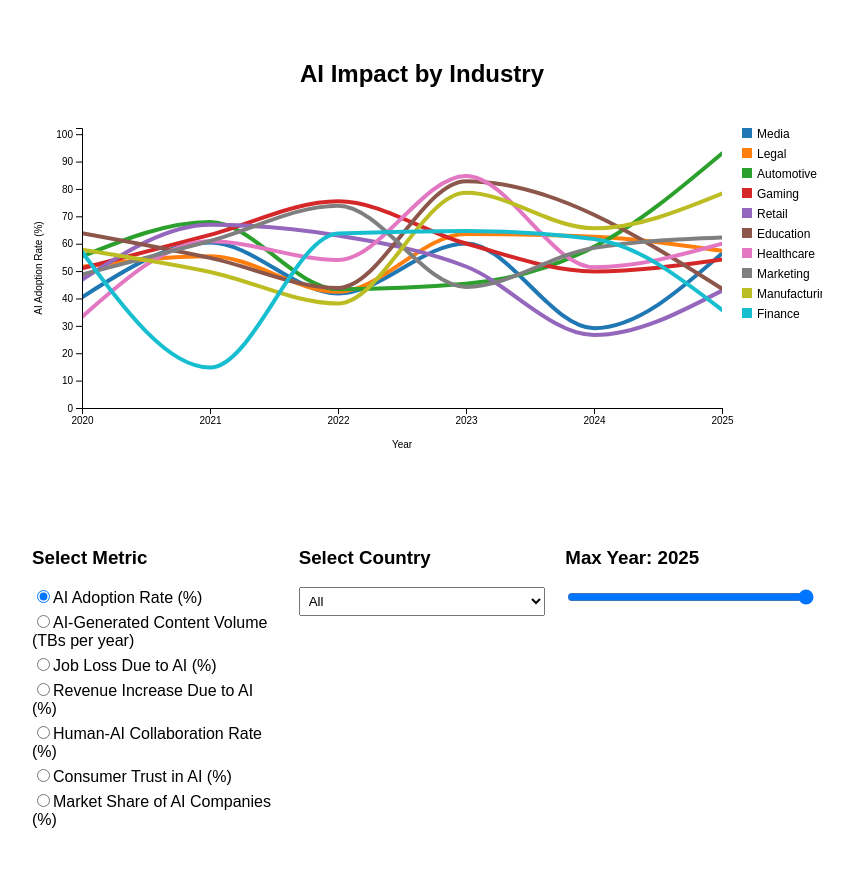
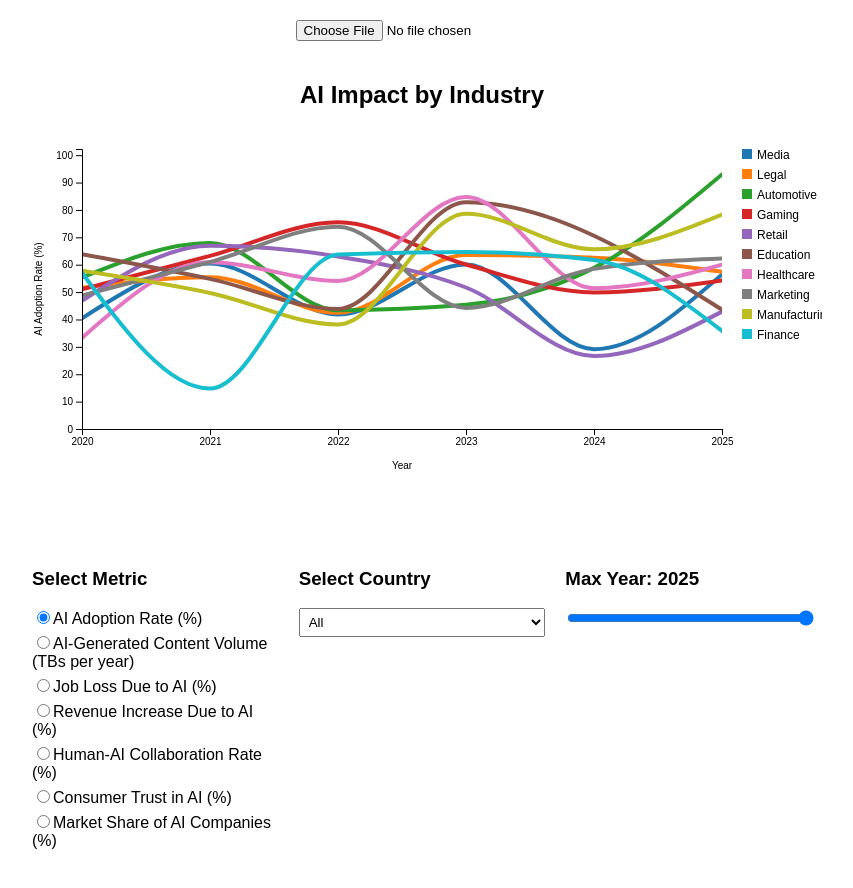
Before and after one commit to quagum/data-vis-final, a React (Create React App) app: page / in a window 1280 px wide. Shown: the top 888 px of the page, without its empty margins (218-1071 px from the left). Built offline with nearby package versions, Linux system fonts and the light colour scheme.

Commit message:
formatting

```diff
--- a/src/App.js
+++ b/src/App.js
@@ -32,7 +32,7 @@ function App() {
 
   return (
     <div className="App" style={{ display: "flex", flexDirection: "column", alignItems: "center" }}>
-
+      <Upload></Upload>
       <LineGraph data={data}></LineGraph>
 
     </div>
--- a/src/components/LineGraph.js
+++ b/src/components/LineGraph.js
@@ -8,7 +8,7 @@ function LineGraph({ data }) {
   const [selectedCountry, setSelectedCountry] = useState('All');
   const [maxYear, setMaxYear] = useState(2025);
 
-  // Metrics available for Y-axis
+  //Column choices for Y-axis
   const metrics = [
     'AI Adoption Rate (%)',
     'AI-Generated Content Volume (TBs per year)',
@@ -19,29 +19,27 @@ function LineGraph({ data }) {
     'Market Share of AI Companies (%)',
   ];
 
-  // Unique countries and industries
+  //Compile set of countries and industries
   const countries = data ? ['All', ...new Set(data.map(d => d.Country))] : [];
   const industries = data ? [...new Set(data.map(d => d.Industry))] : [];
 
   useEffect(() => {
     if (!data || !industries.length) return;
 
-    // Filter data by selected country
+    //Filter data by selected country
     const filteredData = selectedCountry === 'All'
       ? data
       : data.filter(d => d.Country === selectedCountry);
 
-    // Get min and max years
+    //Set min and max years
     const years = [...new Set(filteredData.map(d => +d.Year))];
     const minYear = Math.min(...years); // Fixed at 2020
-    const maxYearPossible = Math.max(...years); // 2025
 
-    // Filter data by year range (minYear to maxYear)
+    //Filter data by year range
     const plotData = filteredData.filter(d => +d.Year <= maxYear);
 
-    // Group data by industry for lines, aggregating duplicate years
+    //Group data by industry for lines
     const dataByIndustry = industries.map(industry => {
-      // Filter valid data for the industry
       const industryData = plotData
         .filter(d => d.Industry === industry && !isNaN(+d[selectedMetric]) && d[selectedMetric] !== '')
         .map(d => ({
@@ -49,7 +47,6 @@ function LineGraph({ data }) {
           value: +d[selectedMetric],
         }));
 
-      // Aggregate duplicate years by averaging values
       const yearMap = new Map();
       industryData.forEach(d => {
         if (yearMap.has(d.year)) {
@@ -71,16 +68,12 @@ function LineGraph({ data }) {
       return { industry, values };
     });
 
-
-    // Set up SVG dimensions
+    //SVG dimensions
     const margin = { top: 20, right: 100, bottom: 100, left: 60 };
     const width = 800 - margin.left - margin.right;
     const height = 400 - margin.top - margin.bottom;
 
-    // Clear previous SVG content
     d3.select(svgRef.current).selectAll('*').remove();
-
-    // Create SVG
     const svg = d3
       .select(svgRef.current)
       .attr('width', width + margin.left + margin.right)
@@ -88,7 +81,7 @@ function LineGraph({ data }) {
       .append('g')
       .attr('transform', `translate(${margin.left},${margin.top})`);
 
-    // Define clip path to prevent lines from extending outside the graph area
+    //Clip path
     svg
     .append('defs')
     .append('clipPath')
@@ -101,26 +94,25 @@ function LineGraph({ data }) {
 
     const plotArea = svg.append('g').attr('clip-path', 'url(#clip)');
 
-    // Scales
+    //X-scale
     const xScale = d3
       .scaleLinear()
       .domain([minYear, maxYear])
       .range([0, width]);
 
-    // Calculate Y-scale after dataByIndustry is defined
+    //Y-scale
     const maxYValue = d3.max(dataByIndustry, d => d3.max(d.values, v => v.value)) || 100;
     const yScale = d3
       .scaleLinear()
-      .domain([0, maxYValue * 1.1]) // Add 10% padding
+      .domain([0, maxYValue * 1.1])
       .range([height, 0]);
 
-    // Color scale for industries
+    //Colors for industries
     const colorScale = d3
       .scaleOrdinal()
       .domain(industries)
       .range(d3.schemeCategory10);
 
-    // Line generator
     const line = d3
       .line()
       .x(d => xScale(d.year))
@@ -139,7 +131,7 @@ function LineGraph({ data }) {
       .attr('stroke', d => colorScale(d.industry))
       .attr('stroke-width', 4);
 
-    // X-axis
+    //X-axis
     svg
       .append('g')
       .attr('transform', `translate(0,${height})`)
@@ -156,7 +148,7 @@ function LineGraph({ data }) {
       .text('Year');
 
 
-    // Y-axis
+    //Y-axis
     svg
       .append('g')
       .call(d3.axisLeft(yScale))
@@ -168,7 +160,7 @@ function LineGraph({ data }) {
       .attr('transform', 'rotate(-90)')
       .text(selectedMetric);
 
-    // Legend
+    //Legend
     const legend = svg
       .append('g')
       .attr('transform', `translate(${width + 20}, 0)`);
```
